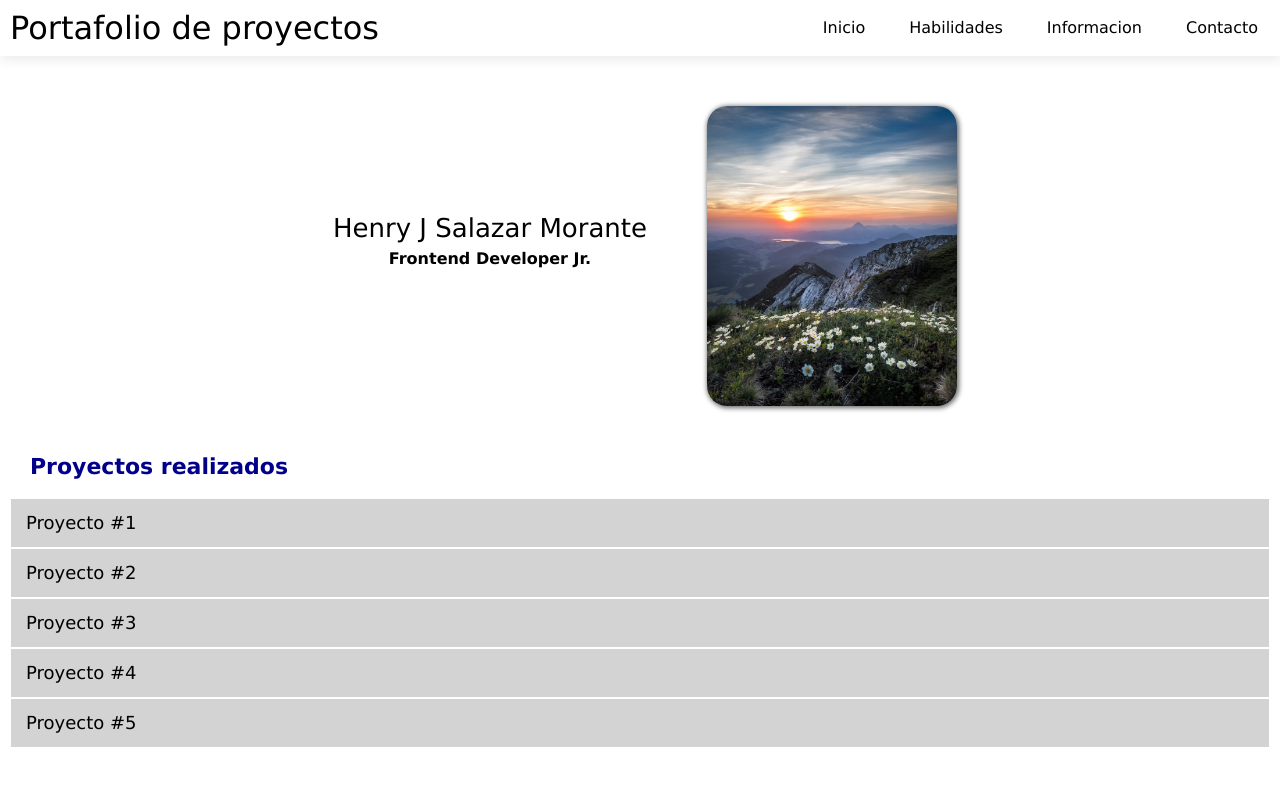
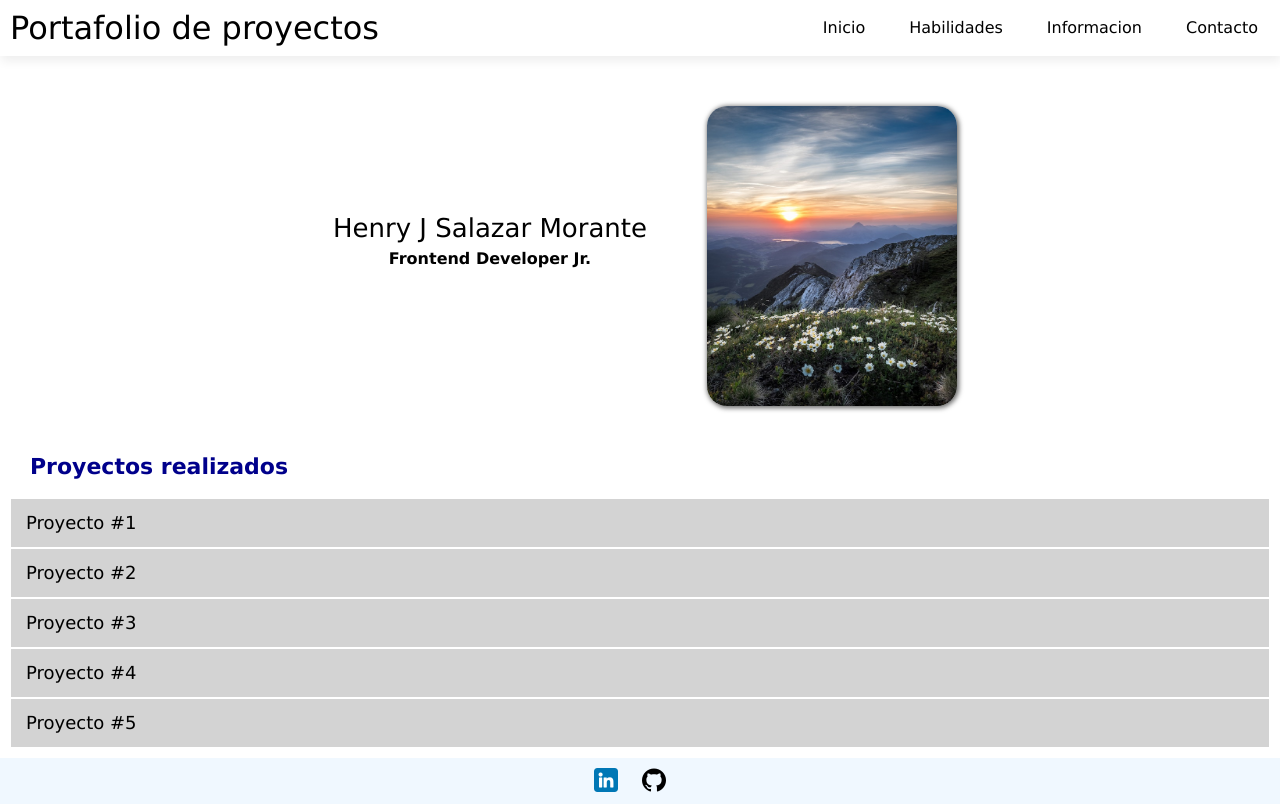
Before and after one commit to HenryAprendo/portafolio-de-proyectos, a plain HTML site: page index.html in a window 1280 px wide. Drawn offline with Linux system fonts and the light colour scheme.

Commit message:
Maquetado y estilos al footer. Enlaces a proyectos ya desplegados en hosting

```diff
--- /dev/null
+++ b/css/footer.css
@@ -0,0 +1,24 @@
+.footer {
+    padding: 1rem;
+    display: flex;
+    justify-content: center;
+
+    background-color: aliceblue;
+}
+
+span {
+    width: 2.4rem;
+    height: 2.4rem;
+    display: inline-block;
+    background-position: center;
+    background-size: cover;
+    background-repeat: no-repeat;
+    margin-right: 2rem;
+}
+
+.icon__linkedin {
+    background-image: url('../assets/icons/linkedin.png');
+}
+.icon__github {
+    background-image: url('../assets/icons/github.png');
+}
--- a/index.html
+++ b/index.html
@@ -8,6 +8,7 @@
     <link rel="stylesheet" href="./css/reset.css">
     <link rel="stylesheet" href="./css/base.css">
     <link rel="stylesheet" href="./css/encabezado.css">
+    <link rel="stylesheet" href="./css/footer.css">
     <link rel="stylesheet" href="./css/principal.css">
 </head>
 <body>
@@ -90,7 +91,7 @@
                             <li class="item">Responsive design</li>
                         </ul>
 
-                        <a class="link__item" href="">Ver en vivo</a>
+                        <a class="link__item" href="https://henryaprendo.github.io/Challenge-Alura-Encriptador/" target="_blank">Ver en vivo</a>
                     </div>
                     <img class="project__image" src="./assets/image/encriptador.png" alt="imagen de proyecto">
                 </div>
@@ -113,7 +114,7 @@
                             <li class="item">Mobile first</li>
                         </ul>
 
-                        <a class="link__item" href="">Ver en vivo</a>
+                        <a class="link__item" href="https://the-bible-95f37.web.app">Ver en vivo</a>
                     </div>
                     <img class="project__image" src="" alt="imagen de proyecto">
                 </div>
@@ -157,7 +158,7 @@
                             <li class="item">Diseño responsivo</li>
                         </ul>
 
-                        <a class="link__item" href="">Ver en vivo</a>
+                        <a class="link__item" href="https://github.com/HenryAprendo/Juego-Del-Ahorcado-Challenge-2.git" target="_blank">Ver en vivo</a>
                     </div>
                     <img class="project__image" src="./assets/image/alurageek-ecommerce.png" alt="imagen de proyecto">
                 </div>
@@ -179,20 +180,28 @@
                             <li class="item">Diseño responsivo</li>
                         </ul>
 
-                        <a class="link__item" href="">Ver en vivo</a>
+                        <a class="link__item" href="https://chuckapp-b4c6e.web.app">Ver en vivo</a>
                     </div>
                     <img class="project__image" src="" alt="imagen de proyecto">
                 </div>
             </div>
-
         </section>
-
-
-
-
     </main>
 
-    <footer></footer>
+    <footer class="footer">
+        <div>
+            <a
+                href="https://www.linkedin.com/in/henry-javier-salazar-morante-783176142/"
+                target="_blank"">
+                <span class="icon__linkedin"></span>
+            </a>
+            <a
+                href="https://github.com/HenryAprendo"
+                target="_blank"">
+                <span class="icon__github"></span>
+            </a>
+        </div>
+    </footer>
 
     <script src="./index.js"></script>
 </body>
```
Also changed, not shown: assets/icons/github.png (added), assets/icons/linkedin.png (added).
